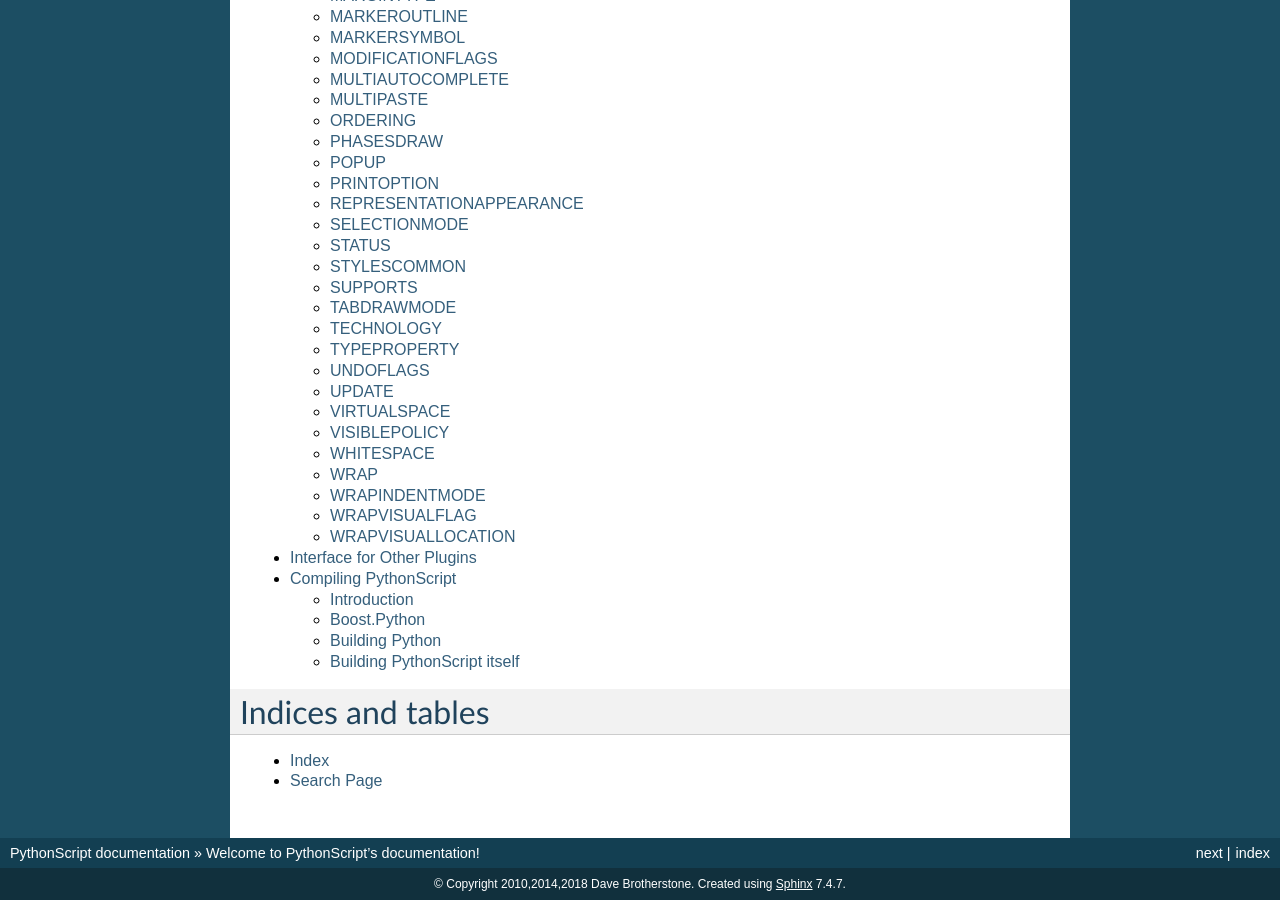
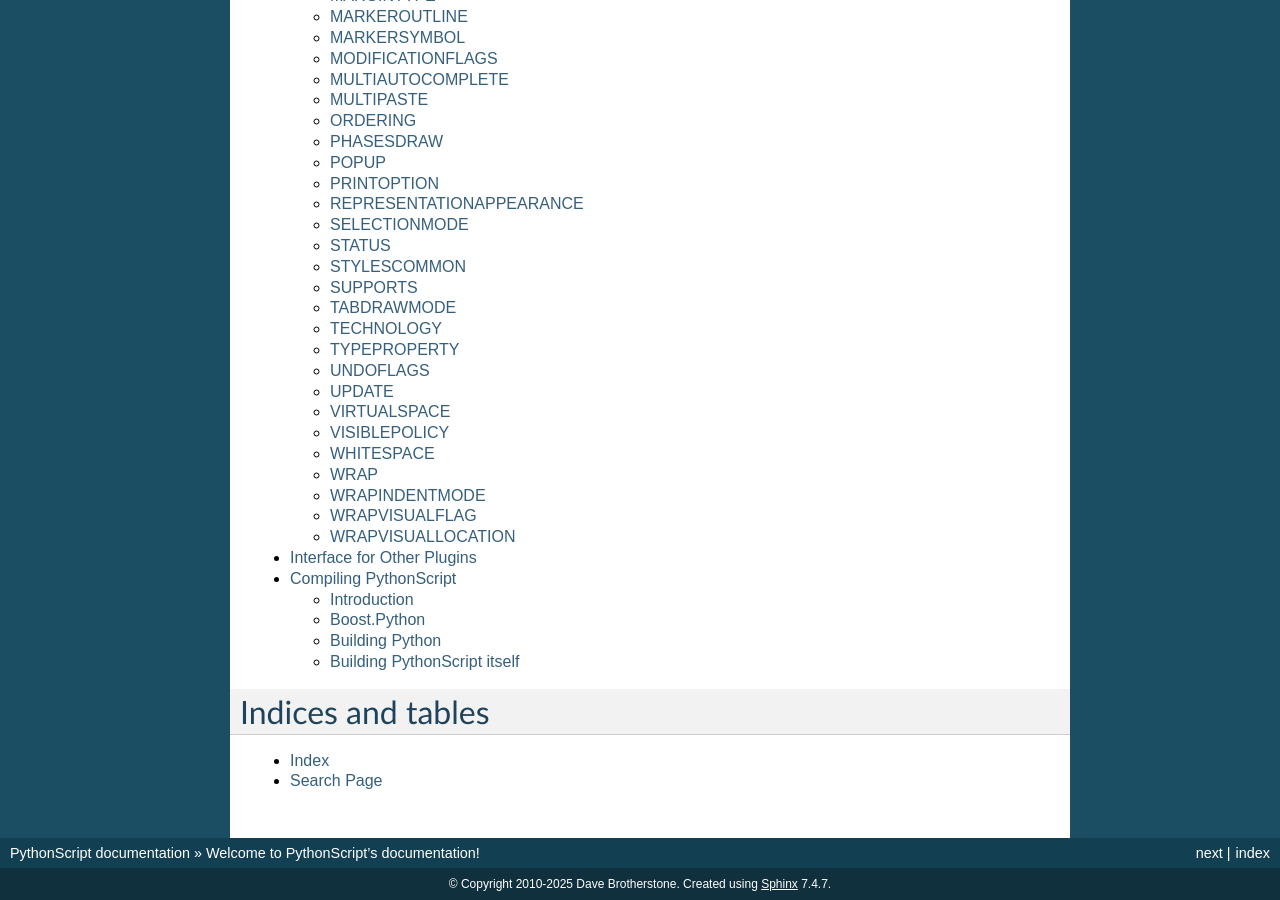
Before and after one commit to bruderstein/PythonScript, a Sphinx documentation site: the page built from docs/source/index.rst, in a window 1280 px wide and 900 px high, scrolled down 4399 px. Built offline with Sphinx 7.4.7, drawn with Linux system fonts in a browser that asks for light colours.

Commit message:
- update copyright date to 2025 - fix typo

```diff
--- a/docs/source/conf.py
+++ b/docs/source/conf.py
@@ -40,7 +40,7 @@ master_doc = 'index'
 
 # General information about the project.
 project = u'PythonScript'
-copyright = u'2010,2014,2018 Dave Brotherstone'
+copyright = u'2010-2025 Dave Brotherstone'
 
 # The version info for the project you're documenting, acts as replacement for
 # |version| and |release|, also used in various other places throughout the
@@ -232,7 +232,7 @@ man_pages = [
 epub_title = u'PythonScript'
 epub_author = u'Dave Brotherstone'
 epub_publisher = u'Dave Brotherstone'
-epub_copyright = u'2010,2014,2018 Dave Brotherstone'
+epub_copyright = u'2010-2025 Dave Brotherstone'
 
 # The language of the text. It defaults to the language option
 # or en if the language is not set.
```
Also changed, not shown: 3 other files.
